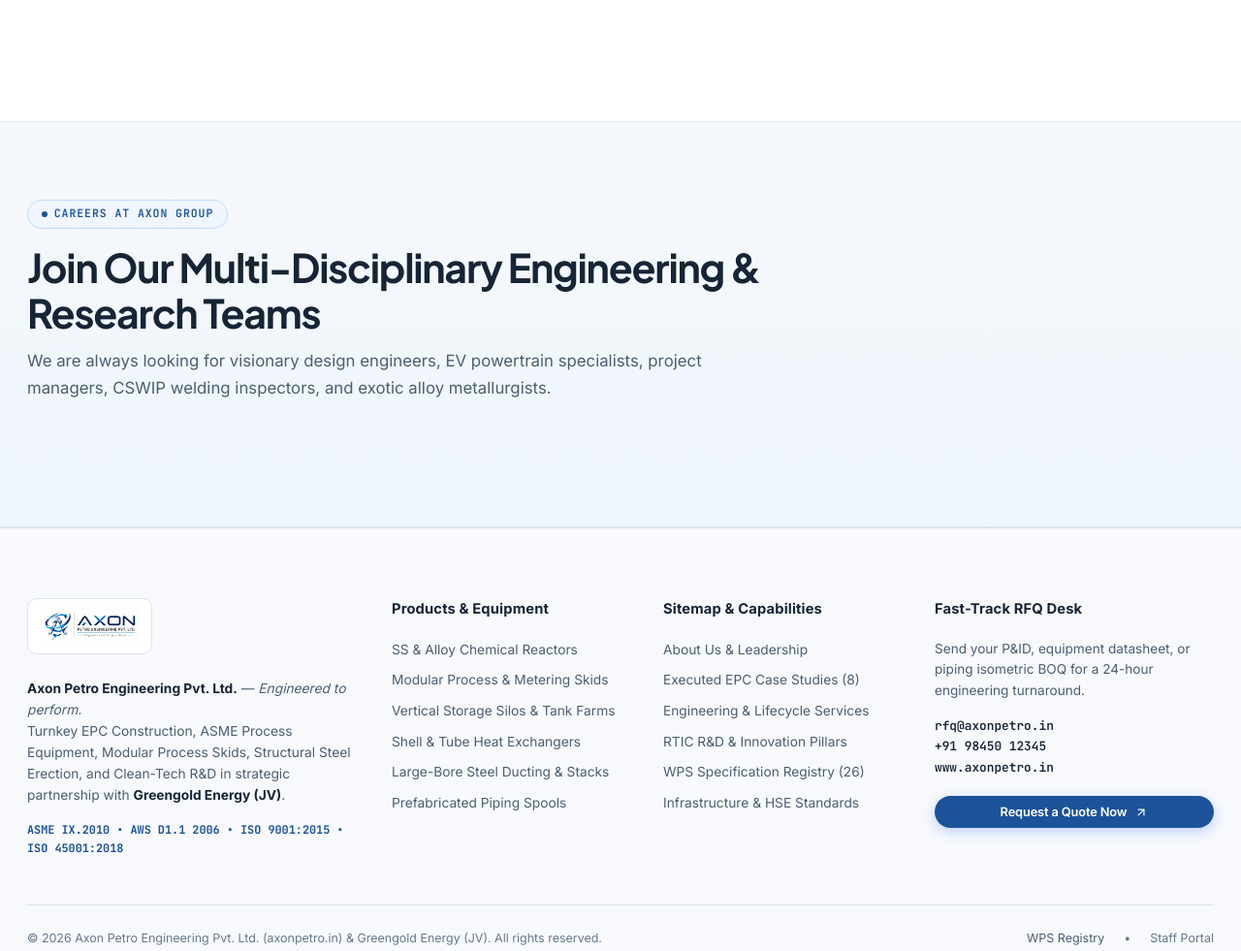
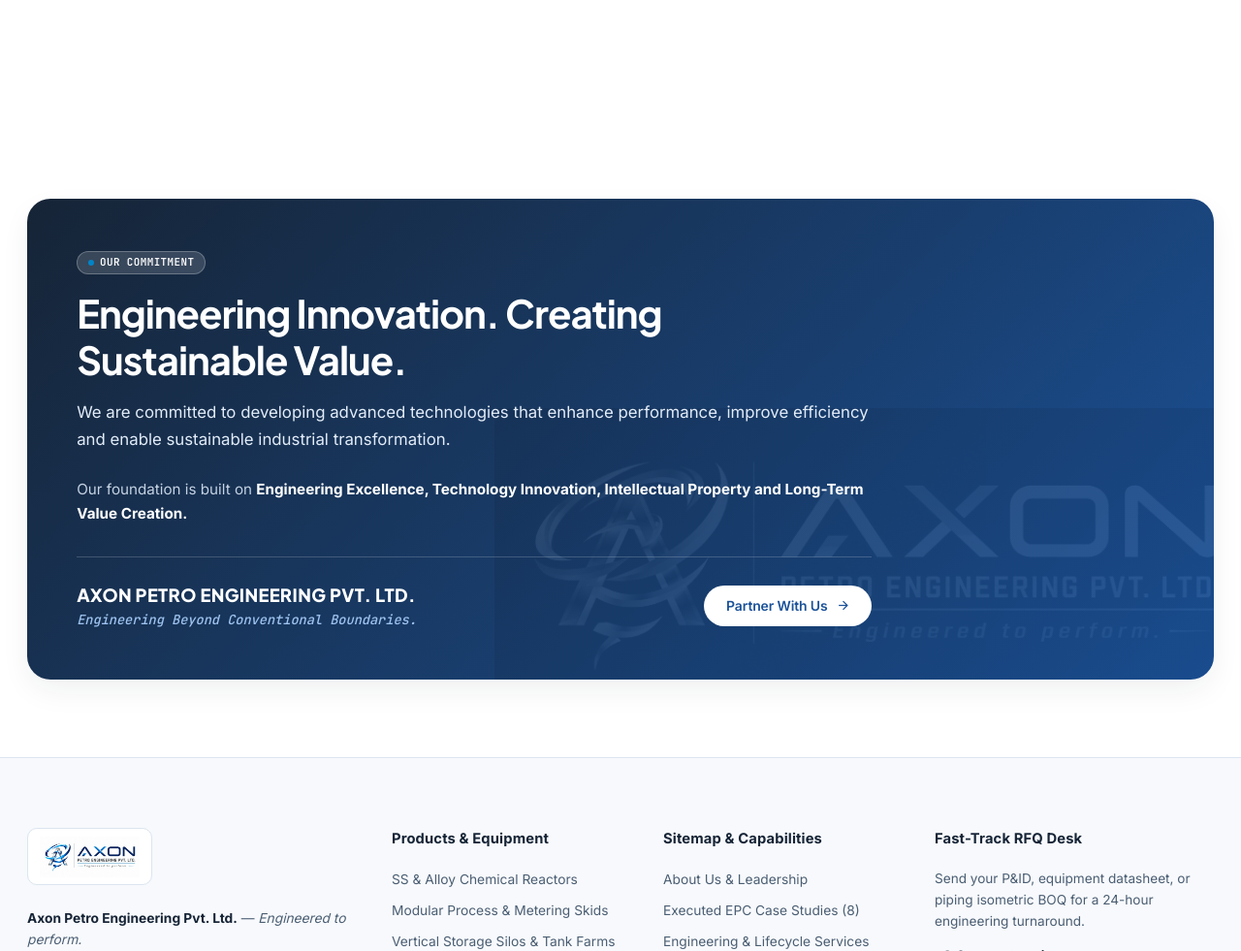
Before and after one commit to Weird-Name/axon, a plain HTML site: page index.html in a window 1280 px wide. Shown: the part 6690-7671 px from the top of the page at 97% size. Drawn offline with Linux system fonts and the light colour scheme.

```diff
--- a/index.html
+++ b/index.html
@@ -15,7 +15,7 @@
   <link rel="icon" type="image/png" href="assets/images/axon-favicon.png">
   <link rel="shortcut icon" href="favicon.ico">
   <!-- Main Stylesheet with Cache Busting -->
-  <link rel="stylesheet" href="assets/css/styles.css?v=2026.12">
+  <link rel="stylesheet" href="assets/css/styles.css?v=2026.13">
 
   <!-- Critical Inline Light Theme Styles -->
   <style>
@@ -742,16 +742,39 @@
     </div>
 
     <!-- ========================================================================
-         9. CAREERS AT AXON GROUP
+         10. OUR COMMITMENT & BRAND MOTTO
          ======================================================================== -->
-    <div class="section section-sand" id="careersAnchor">
+    <div class="section" id="commitmentAnchor">
       <div class="container">
-        <div class="section-header">
-          <span class="section-eyebrow">CAREERS AT AXON GROUP</span>
-          <h2>Join Our Multi-Disciplinary Engineering &amp; Research Teams</h2>
-          <p>We are always looking for visionary design engineers, EV powertrain specialists, project managers, CSWIP welding inspectors, and exotic alloy metallurgists.</p>
+        <div style="background:linear-gradient(135deg, #162436 0%, #1b5299 100%);color:#ffffff;border-radius:24px;padding:clamp(2rem, 4vw, 3.5rem);box-shadow:var(--shadow-md);position:relative;overflow:hidden;">
+          <div style="position:absolute;right:-40px;bottom:-40px;opacity:0.07;pointer-events:none;">
+            <img src="assets/images/axon-logo.jpg" alt="" style="height:320px;filter:grayscale(1) invert(1);">
+          </div>
+          <div style="max-width:820px;position:relative;z-index:2;">
+            <span class="utility-badge" style="background:rgba(255,255,255,0.15);color:#ffffff;border-color:rgba(255,255,255,0.25);margin-bottom:1rem;">OUR COMMITMENT</span>
+            <h2 style="font-size:clamp(1.75rem,3.2vw,2.5rem);color:#ffffff !important;margin-bottom:1rem;line-height:1.2;">
+              Engineering Innovation. Creating Sustainable Value.
+            </h2>
+            <p style="font-size:1.05rem;color:#e2ecf8;margin-bottom:1.5rem;line-height:1.7;">
+              We are committed to developing advanced technologies that enhance performance, improve efficiency and enable sustainable industrial transformation.
+            </p>
+            <p style="font-size:0.95rem;color:#c5d3e3;margin-bottom:2rem;line-height:1.65;">
+              Our foundation is built on <strong style="color:#ffffff;">Engineering Excellence, Technology Innovation, Intellectual Property and Long-Term Value Creation.</strong>
+            </p>
+            <div style="display:flex;align-items:center;gap:1.25rem;flex-wrap:wrap;border-top:1px solid rgba(255,255,255,0.18);padding-top:1.5rem;">
+              <div>
+                <div style="font-family:var(--font-display);font-weight:800;font-size:1.15rem;letter-spacing:0.02em;">AXON PETRO ENGINEERING PVT. LTD.</div>
+                <div style="font-family:var(--font-mono);font-size:0.85rem;color:#9ec3ef;font-style:italic;">Engineering Beyond Conventional Boundaries.</div>
+              </div>
+              <div style="margin-left:auto;">
+                <button class="btn btn-primary" onclick="navigateTo('contact')" style="background:#ffffff;color:#1b5299;box-shadow:none;">
+                  <span>Partner With Us</span>
+                  <svg width="15" height="15" fill="none" stroke="currentColor" stroke-width="2" viewBox="0 0 24 24"><path d="M5 12h14"/><path d="m12 5 7 7-7 7"/></svg>
+                </button>
+              </div>
+            </div>
+          </div>
         </div>
-        <div class="pillars-grid" id="careersGrid"></div>
       </div>
     </div>
   </section>
@@ -1384,7 +1407,7 @@
   </footer>
 
   <!-- Scripts with Cache Busting -->
-  <script src="assets/js/data.js?v=2026.12"></script>
-  <script src="assets/js/app.js?v=2026.12"></script>
+  <script src="assets/js/data.js?v=2026.13"></script>
+  <script src="assets/js/app.js?v=2026.13"></script>
 </body>
 </html>
```
